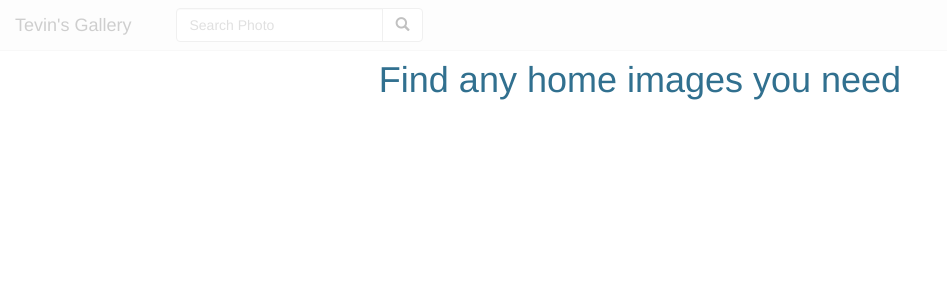
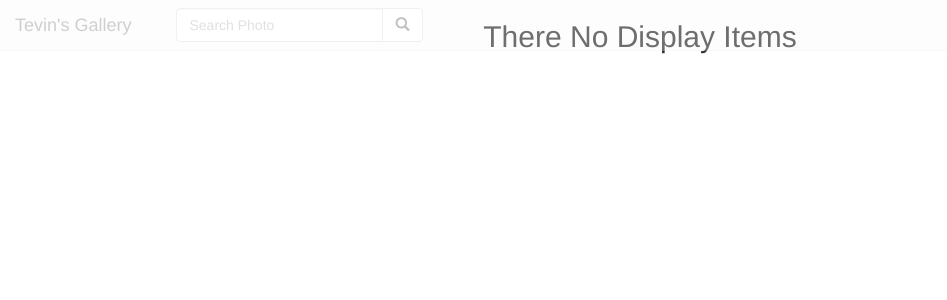
Before and after one commit to MrazTevin/Gallery-Application, a Django app: page / in a window 1280 px wide. Shown: the top 300 px of the page, without its empty margins (0-947 px from the left). Run offline with Django 3.2, Linux system fonts and the light colour scheme; some libraries are stand-ins or nearby versions.

Commit message:
code to display images and it'd details

```diff
--- a/exhibit/display/templates/images.html
+++ b/exhibit/display/templates/images.html
@@ -3,7 +3,16 @@
 {% block content %}
 {{block.super}}
 <div class="container-fluid">
-<h1 class="text-center text-info" style="margin-top:60px;">Find any home images you need</h1>
-</div>
-
+  <!--looping through displays-->
+  {% for display_item in display %}
+<div class="row">
+  <!-- displayin all images -->
+  <div class="col-md-3 col-md-3 col-md-3 col-md-3">
+    <img src="{{diplay_item.article_image.url}}" class="img-responsive" alt="image">
+  </div>
+  {% empty %}
+  <div class="row">
+      <h2 class="text-center">There No Display Items</h2>
+  </div>
+  {% endfor %}
 {% endblock %}
```
